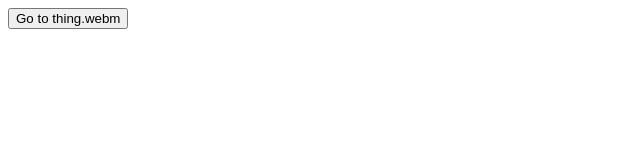
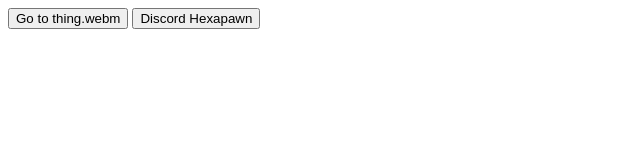
Before and after one commit to evasammenziemalin-boop/discord_webm, a plain HTML site: page index.html in a window 1280 px wide. Shown: the whole page, without its empty margins (0-640 px from the left). Drawn offline with Linux system fonts and the light colour scheme.

Commit message:
Update index.html

```diff
--- a/index.html
+++ b/index.html
@@ -7,5 +7,9 @@
     <button onclick="window.location.href = window.location.href.replace(/\/?$/, '/thing.webm');">
         Go to thing.webm
     </button>
+
+    <button onclick="window.location.href = window.location.href.replace(/\/?$/, '/output/a.png');">
+        Discord Hexapawn
+    </button>
 </body>
 </html>
```
